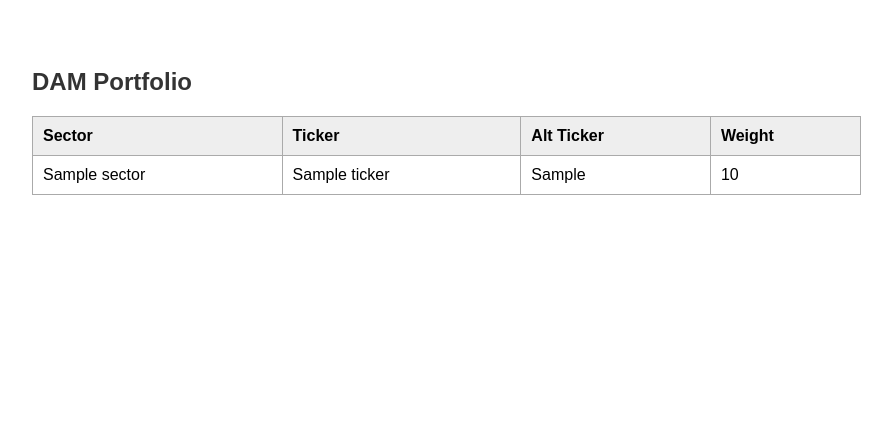
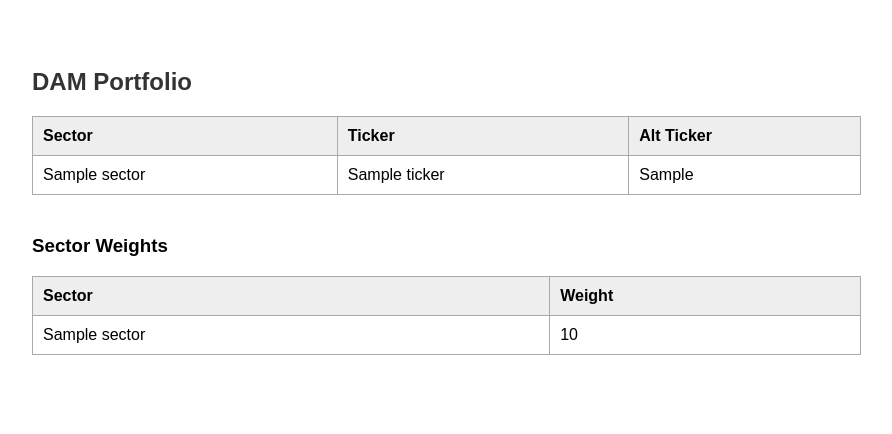
Before and after one commit to TerryPotter21/isgdam_api, a FastAPI app: template templates/tickers.html in a window 1280 px wide. Shown: the top 434 px of the page, without its empty margins (16-908 px from the left). Run offline with FastAPI, Linux system fonts and the light colour scheme; the template is opened without the code that fills it: most values are stand-ins (such as "Sample title", 1, 10 or a date in 2020).

Commit message:
Add robust SPY weight mapping, retried formats

```diff
--- a/main.py
+++ b/main.py
@@ -1,13 +1,13 @@
-from fastapi import FastAPI, Request
+from fastapi import FastAPI, Form, Request
 from fastapi.responses import HTMLResponse, RedirectResponse
 from fastapi.templating import Jinja2Templates
 from fastapi.staticfiles import StaticFiles
 from fastapi.middleware.cors import CORSMiddleware
 from datetime import datetime
 from dateutil.relativedelta import relativedelta
-from yahooquery import Ticker
 import pandas as pd, numpy as np
 import yfinance as yf
+from yahooquery import Ticker
 
 app = FastAPI()
 templates = Jinja2Templates(directory="templates")
@@ -37,9 +37,13 @@ async def show_instructions(request: Request):
     sd = (today - relativedelta(months=13)).replace(day=1).strftime("%Y-%m-%d")
     ed = today.strftime("%Y-%m-%d")
     spy = flatten(yf.download("SPY", start=sd, end=ed, interval="1mo", auto_adjust=True))
-    latest = "N/A"
-    if not spy.empty and "Close" in spy.columns:
-        latest = spy.reset_index()["Date"].max().strftime("%Y-%m")
+
+    if spy.empty or "Close" not in spy.columns:
+        latest = "N/A"
+    else:
+        spy = spy.reset_index()
+        latest = spy["Date"].max().strftime("%Y-%m")
+
     return templates.TemplateResponse("instructions.html", {
         "request": request,
         "current_month": cm,
@@ -49,10 +53,11 @@ async def show_instructions(request: Request):
 
 @app.post("/tickers", response_class=HTMLResponse)
 async def get_tickers(request: Request):
-    tickers = ["AAPL","MSFT","NVDA","GOOGL","META","AMZN","TSLA","PEP","KO","WMT","COST",
-               "PFE","JNJ","MRK","ABBV","CVX","XOM","COP","JPM","GS","MS","BAC",
-               "NEE","DUK","SO","LMT","GE","BA","CAT","PLD","O","AMT","LIN","APD","SHW"]
-
+    tickers = [
+        "AAPL", "MSFT", "GOOGL", "META", "TSLA", "AMZN", "WMT", "PEP", "COP", "CVX",
+        "JPM", "MS", "JNJ", "ABBV", "UNH", "GE", "CAT", "NVDA", "SO", "DUK",
+        "PLD", "O", "LIN", "SHW", "T", "F", "MRK"
+    ]
     today = datetime.now()
     sd = (today - relativedelta(months=13)).replace(day=1).strftime("%Y-%m-%d")
     ed = today.strftime("%Y-%m-%d")
@@ -62,6 +67,7 @@ async def get_tickers(request: Request):
         return templates.TemplateResponse("tickers.html", {
             "request": request,
             "tickers": [],
+            "weights": [],
             "error": "SPY data missing or incomplete"
         })
 
@@ -79,7 +85,7 @@ async def get_tickers(request: Request):
         df["Sector"] = yf.Ticker(t).info.get("sector", "N/A")
         df["1R"] = df["Close"].pct_change().sub(0.024 / 12)
         df["SPY1R"] = df["Date"].map(spy_map)
-        df = df.dropna(subset=["1R","SPY1R"])
+        df = df.dropna(subset=["1R", "SPY1R"])
         if len(df) >= 13 and df["Sector"].iloc[0] != "N/A":
             dfs.append(df)
 
@@ -87,57 +93,56 @@ async def get_tickers(request: Request):
         return templates.TemplateResponse("tickers.html", {
             "request": request,
             "tickers": [],
+            "weights": [],
             "error": "No tickers met the minimum criteria"
         })
 
     df_all = pd.concat(dfs)
-    df_all["Month"] = df_all["Date"].dt.to_period("M")
-    weights = [0.01]*2 + [0.04]*2 + [0.09]*2 + [0.16]*2 + [0.25]*2 + [0.36]*2
+    weights = [0.01, 0.01, 0.04, 0.04, 0.09, 0.09, 0.16, 0.16, 0.25, 0.25, 0.36, 0.36]
     results = []
+
     for t, grp in df_all.groupby("Ticker"):
         grp = grp.sort_values("Date").reset_index(drop=True)
         try:
-            r12 = (grp.loc[12,"Close"] - grp.loc[0,"Close"]) / grp.loc[0,"Close"]
-            wr12 = sum(grp.loc[i,"1R"]*weights[i] for i in range(12))
-            v6 = grp.loc[:5,"1R"].std(ddof=1)*np.sqrt(2)
-            cov = np.cov(grp.loc[:5,"1R"], grp.loc[:5,"SPY1R"])[0,1]
-            b6 = cov / np.var(grp.loc[:5,"SPY1R"])
-            if v6==0 or b6==0:
+            r12 = (grp.loc[12, "Close"] - grp.loc[0, "Close"]) / grp.loc[0, "Close"]
+            wr12 = sum(grp.loc[i, "1R"] * weights[i] for i in range(12))
+            v6 = grp.loc[:5, "1R"].std(ddof=1) * np.sqrt(2)
+            cov = np.cov(grp.loc[:5, "1R"], grp.loc[:5, "SPY1R"])[0, 1]
+            b6 = cov / np.var(grp.loc[:5, "SPY1R"])
+            if v6 == 0 or b6 == 0:
                 continue
-            dam = (r12 * wr12)/(v6*b6)
+            dam = (r12 * wr12) / (v6 * b6)
             results.append({"Sector": grp["Sector"].iloc[0], "Ticker": t, "D": dam})
-        except:
+        except Exception:
             continue
 
-    res = pd.DataFrame(results).dropna(subset=["D"])
-    top_two = res.sort_values("D",ascending=False).groupby("Sector").head(2).reset_index(drop=True)
+    df_result = pd.DataFrame(results).dropna(subset=["D"])
+    df_result = df_result.sort_values("D", ascending=False)
 
-    # Fetch SPY weights, handle both formats
+    final_rows = []
+    for sector, group in df_result.groupby("Sector"):
+        top = group.head(2)
+        row = {"sector": sector, "ticker": None, "alt_ticker": None}
+        if len(top) > 0:
+            row["ticker"] = top.iloc[0]["Ticker"]
+        if len(top) > 1:
+            row["alt_ticker"] = top.iloc[1]["Ticker"]
+        final_rows.append(row)
+
     try:
-        sw = Ticker("SPY").fund_sector_weightings
-        if isinstance(sw, dict) and "SPY" in sw:
-            weight_map = sw["SPY"]
-        elif hasattr(sw, "columns") and "SPY" in sw.columns:
-            weight_map = sw["SPY"].to_dict()
+        spy_info = Ticker("SPY")
+        sector_data = spy_info.fund_sector_weightings
+        if isinstance(sector_data, dict) and "SPY" in sector_data:
+            weight_map = sector_data["SPY"]
         else:
-            print("⚠️ Unexpected SPY fund_sector_weightings structure:", type(sw))
             weight_map = {}
-    except Exception as e:
-        print("⚠️ Error fetching SPY weights:", e)
+    except Exception:
         weight_map = {}
 
-    output = []
-    for sector, grp in top_two.groupby("Sector"):
-        tickers_list = grp.sort_values("D",ascending=False)["Ticker"].tolist()
-        output.append({
-            "sector": sector,
-            "ticker": tickers_list[0] if len(tickers_list)>0 else "N/A",
-            "alt_ticker": tickers_list[1] if len(tickers_list)>1 else "N/A",
-            "weight": f"{round(weight_map.get(sector, 0)*100,2)}%" if sector in weight_map else "N/A"
-        })
-
+    weight_table = [{"sector": sec, "weight": f"{wt:.2%}"} for sec, wt in weight_map.items()]
     return templates.TemplateResponse("tickers.html", {
         "request": request,
-        "tickers": output,
+        "tickers": final_rows,
+        "weights": weight_table,
         "error": None
     })
--- a/templates/tickers.html
+++ b/templates/tickers.html
@@ -3,35 +3,70 @@
 <head>
     <title>DAM Portfolio</title>
     <style>
-        body { font-family: Arial; padding: 40px; }
-        h2 { color: #333; }
-        table { border-collapse: collapse; width: 70%; }
-        th, td { border: 1px solid #aaa; padding: 10px; text-align: left; }
-        th { background-color: #eee; }
-        .error { color: red; margin-bottom: 20px; }
+        body {
+            font-family: Arial, sans-serif;
+            padding: 40px;
+        }
+        h2 {
+            color: #333;
+        }
+        table {
+            border-collapse: collapse;
+            width: 70%;
+            margin-bottom: 40px;
+        }
+        th, td {
+            border: 1px solid #aaa;
+            padding: 10px;
+            text-align: left;
+        }
+        th {
+            background-color: #eee;
+        }
+        .error {
+            color: red;
+            margin-bottom: 20px;
+        }
     </style>
 </head>
 <body>
     <h2>DAM Portfolio</h2>
+
     {% if error %}
         <div class="error">{{ error }}</div>
     {% endif %}
+
     {% if tickers %}
     <table>
         <tr>
-            <th>Sector</th><th>Ticker</th><th>Alt Ticker</th><th>Weight</th>
+            <th>Sector</th>
+            <th>Ticker</th>
+            <th>Alt Ticker</th>
         </tr>
         {% for row in tickers %}
         <tr>
             <td>{{ row.sector }}</td>
             <td>{{ row.ticker }}</td>
             <td>{{ row.alt_ticker }}</td>
+        </tr>
+        {% endfor %}
+    </table>
+    {% endif %}
+
+    {% if weights %}
+    <h3>Sector Weights</h3>
+    <table>
+        <tr>
+            <th>Sector</th>
+            <th>Weight</th>
+        </tr>
+        {% for row in weights %}
+        <tr>
+            <td>{{ row.sector }}</td>
             <td>{{ row.weight }}</td>
         </tr>
         {% endfor %}
     </table>
-    {% else %}
-        <p>No tickers found.</p>
     {% endif %}
 </body>
 </html>
```
